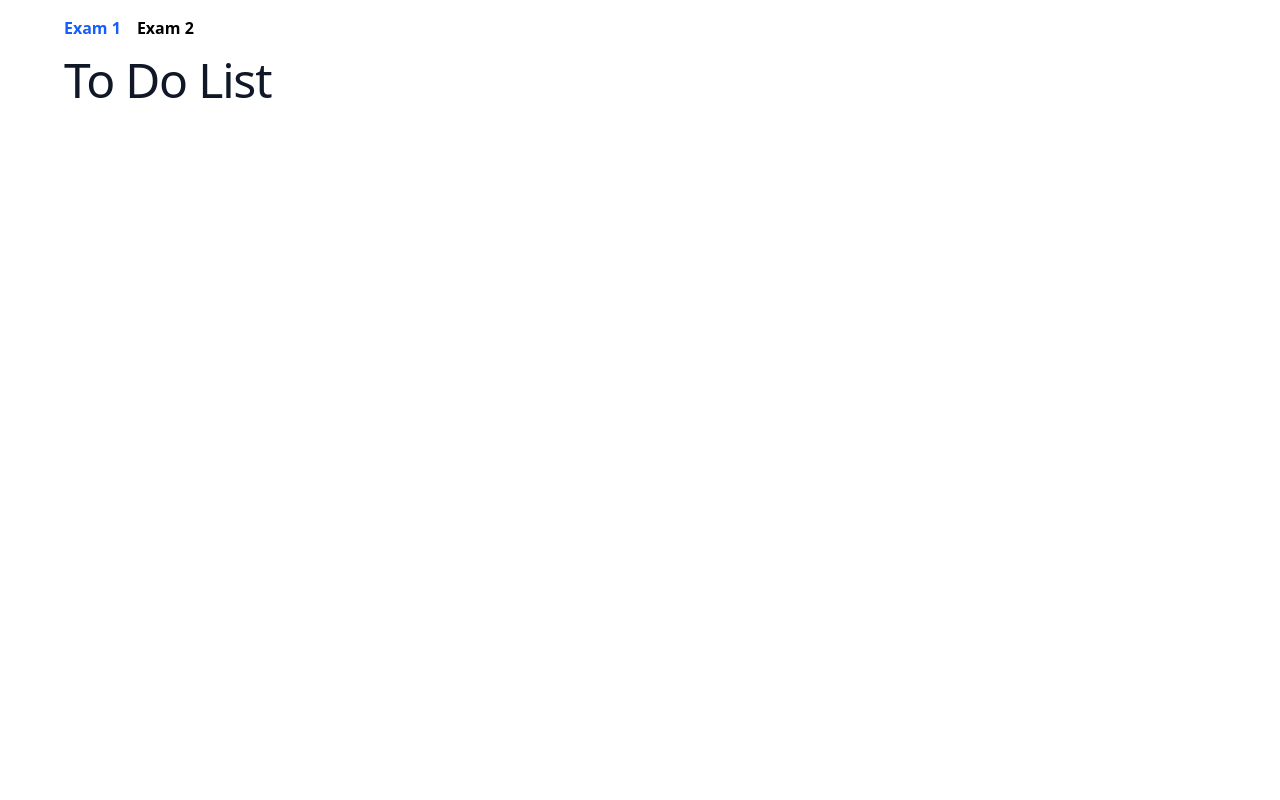
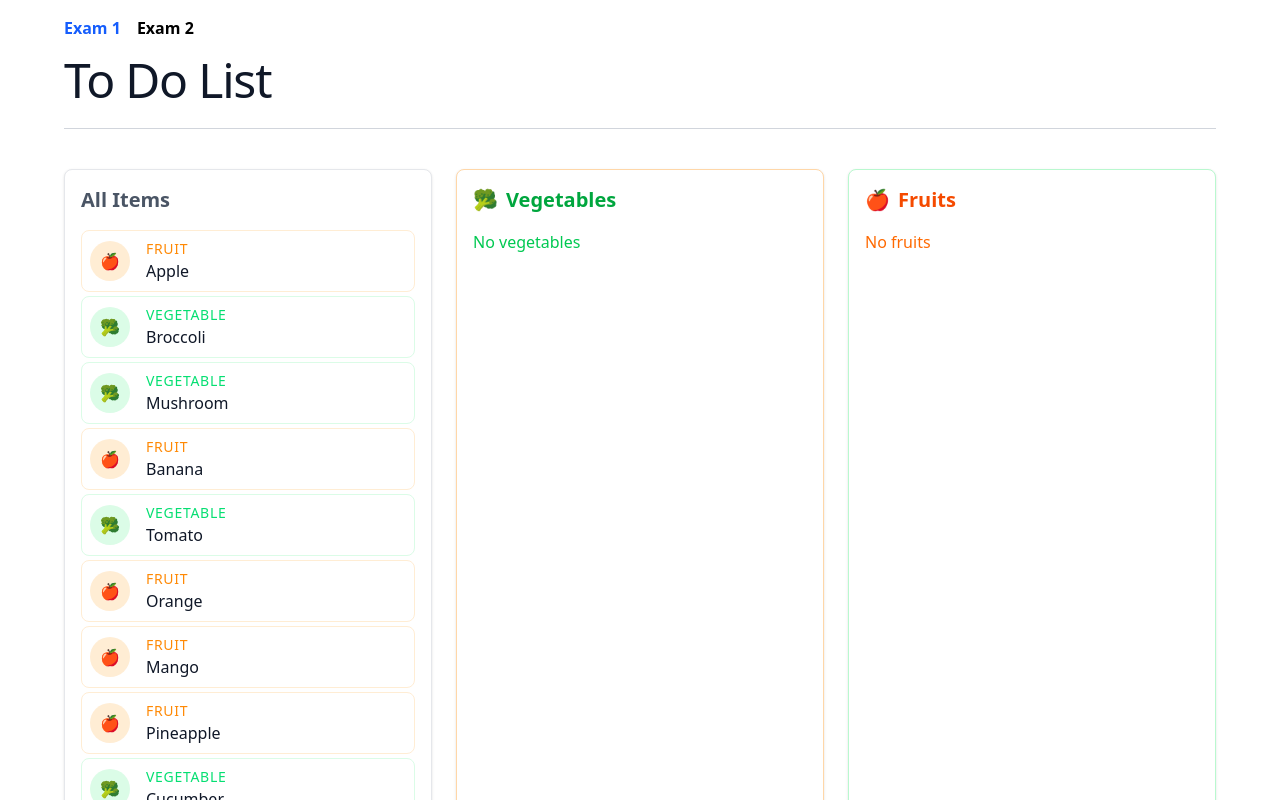
Before and after one commit to thitiphongD/7-solutions-test, a Next.js app: page / in a window 1280 px wide. Shown: the top 800 px of the page. Built offline with nearby package versions, Linux system fonts and the light colour scheme.

Commit message:
add exam 1

```diff
--- a/app/components/Card.tsx
+++ b/app/components/Card.tsx
@@ -1,12 +1,14 @@
 interface Props {
-    children: React.ReactNode;
+    children?: React.ReactNode;
     className?: string;
-    onClik?: () => void;
+    onClick?: () => void;
+    title: React.ReactNode;
 }
 
-export const Card = ({ children, className, onClik }: Props) => {
+export const Card = ({ children, className, onClick, title }: Props) => {
     return (
-        <div className={`rounded-lg border border-gray-200 bg-white p-4 shadow-sm ${className}`} onClick={onClik}>
+        <div className={`cursor-pointer rounded-lg border border-gray-200 bg-white p-4 shadow-sm ${className}`} onClick={onClick}>
+            {title}
             {children}
         </div>
     );
--- a/app/components/ProductItem.tsx
+++ b/app/components/ProductItem.tsx
@@ -1,4 +1,3 @@
-import React, { useEffect, useRef } from "react";
 import { ProductType } from "../type/type";
 
 interface Props {
@@ -6,41 +5,10 @@ interface Props {
 }
 
 const ProductItem = ({ item }: Props) => {
-    const itemRef = useRef<HTMLDivElement>(null);
-    const delay = 200;
-
-    useEffect(() => {
-        const observer = new IntersectionObserver(
-            (entries, observer) => {
-                entries.forEach((entry) => {
-                    if (entry.isIntersecting) {
-                        setTimeout(() => {
-                            entry.target.classList.add("animate-bounce-in");
-                            entry.target.classList.remove("opacity-0");
-                        }, delay);
-                        observer.unobserve(entry.target);
-                    }
-                });
-            },
-            { threshold: 0.1 }
-        );
-
-        if (itemRef.current) {
-            observer.observe(itemRef.current);
-        }
-
-        return () => {
-            observer.disconnect();
-        };
-    }, []);
-
     return (
-        <div
-            ref={itemRef}
-            className={`list-item opacity-0 p-4 mb-3 ${item.type === "Fruit" ? "fruit" : "vegetable"
-                }`}
+        <div className={`p-4${item.type === "Fruit" ? "fruit" : "vegetable"}`}
         >
-            <div className="flex items-center justify-between">
+            <div className={`flex items-center justify-between border rounded-lg p-2 ${item.type === "Fruit" ? "border-orange-100" : "border-green-100"} ${item.type === "Fruit" ? "hover:bg-orange-50" : "hover:bg-green-50"}`}>
                 <div className="flex items-center">
                     <div
                         className={`w-10 h-10 rounded-full flex items-center justify-center mr-4 ${item.type === "Fruit"
@@ -51,7 +19,7 @@ const ProductItem = ({ item }: Props) => {
                         {item.type === "Fruit" ? "🍎" : "🥦"}
                     </div>
                     <div>
-                        <p className="text-sm uppercase tracking-wider text-gray-500 font-medium">
+                        <p className={`text-sm uppercase tracking-wider text-gray-500 font-medium ${item.type === "Fruit" ? "text-orange-400" : "text-green-400"}`}>
                             {item.type}
                         </p>
                         <h3 className="font-medium text-gray-900">{item.name}</h3>
--- a/app/components/Seperator.tsx
+++ b/app/components/Seperator.tsx
@@ -3,10 +3,10 @@ interface Props {
     className?: string;
 }
 
-export const Separator = ({ orient = 'horizontal', className = '' }: Props) => {
+export const SeparatorLine = ({ orient = 'horizontal', className = '' }: Props) => {
     return (
         <div
-            className={`shrink-0 bg-gray-200 ${orient === 'horizontal' ? 'h-[1px] w-full' : 'h-full w-[1px]'} ${className}`}
+            className={`my-6 shrink-0 bg-gray-300 ${orient === 'horizontal' ? 'h-[1px] w-full' : 'h-full w-[1px]'} ${className}`}
         />
     );
 };
--- /dev/null
+++ b/app/components/ToDoList.tsx
@@ -0,0 +1,113 @@
+"use client";
+import React, { useState } from 'react'
+import { Card } from './Card'
+import { CategoryType, ProductType } from '../type/type';
+import { products } from '../data/products';
+import ProductItem from './ProductItem';
+
+const ToDoList = () => {
+    const [items, setItems] = useState<ProductType[]>(products);
+    const [selectItems, setSelectItems] = useState<{
+        Fruit: ProductType[];
+        Vegetable: ProductType[];
+    }>({
+        Fruit: [],
+        Vegetable: [],
+    });
+
+    const handleItemClick = (item: ProductType) => {
+        setItems(prev => prev.filter(i => !(i.name === item.name && i.type === item.type)));
+        if (item.type === "Fruit" || item.type === "Vegetable") {
+            setSelectItems(prev => ({
+                ...prev,
+                [item.type]: [...prev[item.type], item],
+            }));
+        }
+    };
+
+    const handleCategoryClick = (category: CategoryType) => {
+        if (selectItems[category].length > 0) {
+            const itemToMove = selectItems[category][0];
+            setItems(prev => [...prev, itemToMove]);
+            setSelectItems(prev => ({
+                ...prev,
+                [category]: prev[category].slice(1)
+            }));
+        }
+    }
+
+    const allItems = (
+        <h2 className="text-xl font-semibold mb-4 text-gray-600 flex items-center">
+            All Items
+        </h2>
+    )
+
+    const titleFruit = (
+        <h2 className="text-xl font-semibold mb-4 text-orange-600 flex items-center">
+            <span className="mr-2">🍎</span>
+            Fruits
+        </h2>
+    )
+
+    const titleVegetable = (
+        <h2 className="text-xl font-semibold mb-4 text-green-600 flex items-center">
+            <span className="mr-2">🥦</span>
+            Vegetables
+        </h2>
+    )
+
+    return (
+        <div className="grid grid-cols-1 md:grid-cols-3 gap-6 mt-10">
+            <Card title={allItems}>
+                <div className="space-y-1">
+                    {items.length === 0 ? (
+                        <p className="text-gray-500">No items in the list</p>
+                    ) : (
+                        items.map((item, index) => (
+                            <div
+                                key={index}
+                                onClick={() => handleItemClick(item)}
+                            >
+                                <ProductItem
+                                    item={item}
+                                />
+                            </div>
+                        ))
+                    )}
+                </div>
+            </Card>
+            <Card
+                title={titleVegetable}
+                className='border-orange-200 shadow-md'
+                onClick={() => handleCategoryClick("Vegetable")}
+            >
+                <div className="space-y-1">
+                    {selectItems.Vegetable.length === 0 ? (
+                        <p className="text-green-500">No vegetables</p>
+                    ) : (
+                        selectItems.Vegetable.map((item, index) => (
+                            <ProductItem key={index} item={item} />
+                        ))
+                    )}
+                </div>
+            </Card>
+            <Card
+                title={titleFruit}
+                className='border-green-200 shadow-md'
+                onClick={() => handleCategoryClick("Fruit")}
+            >
+                <div className="space-y-1">
+                    {selectItems.Fruit.length === 0 ? (
+                        <p className="text-orange-500">No fruits</p>
+                    ) : (
+                        selectItems.Fruit.map((item, index) => (
+                            <ProductItem key={index} item={item} />
+                        ))
+                    )}
+                </div>
+            </Card>
+        </div>
+    )
+}
+
+export default ToDoList
--- a/app/page.tsx
+++ b/app/page.tsx
@@ -1,9 +1,15 @@
+import React from "react";
+import { SeparatorLine } from "./components/Seperator";
+import ToDoList from "./components/ToDoList";
+
 export default function Home() {
   return (
     <div className="min-h-screen">
       <h1 className="text-3xl font-light tracking-tight text-gray-900 sm:text-4xl lg:text-5xl">
         <span className="block">To Do List</span>
       </h1>
+      <SeparatorLine />
+      <ToDoList />
     </div>
   );
 }
--- a/app/type/type.ts
+++ b/app/type/type.ts
@@ -1,5 +1,6 @@
+export type CategoryType = 'Fruit' | 'Vegetable';
 export interface ProductType {
-    type: 'Fruit' | 'Vegetable';
+    type: CategoryType;
     name: string;
 }
 
```
